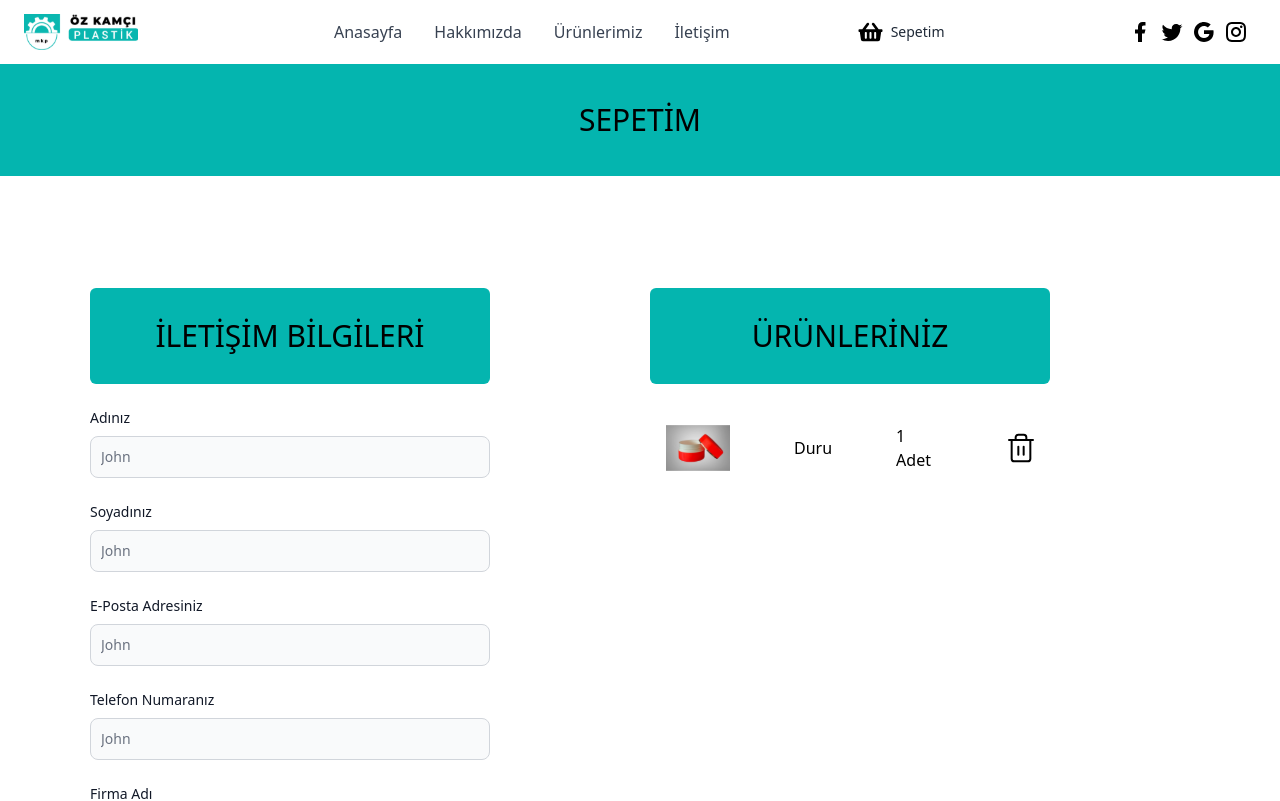
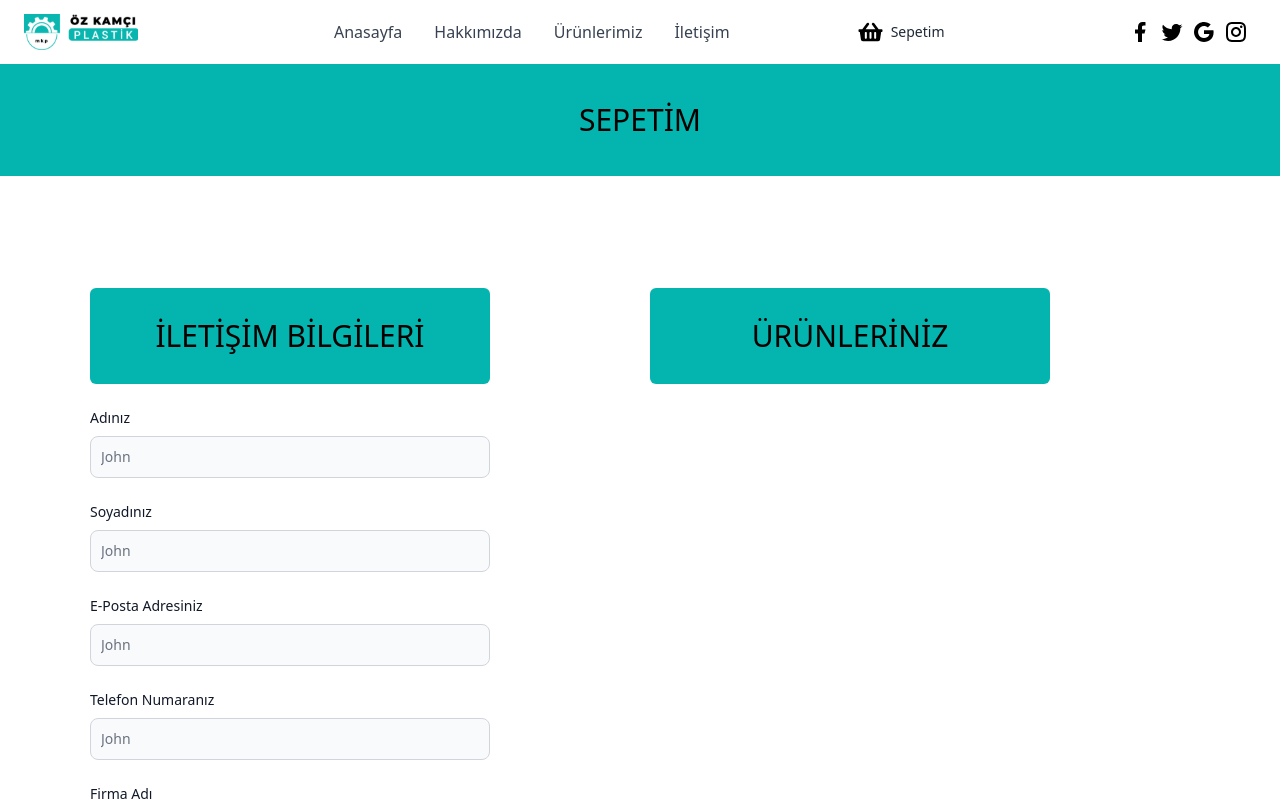
Before and after one commit to Cansualtun/Arthub, a Next.js app: page /sepetim in a window 1280 px wide. Shown: the top 801 px of the page. Built offline with nearby package versions, Linux system fonts and the light colour scheme.

Commit message:
product detail and cart logic

```diff
--- a/package.json
+++ b/package.json
@@ -16,7 +16,8 @@
     "pocketbase": "^0.21.3",
     "react": "^18",
     "react-dom": "^18",
-    "react-redux": "^9.1.2"
+    "react-redux": "^9.1.2",
+    "react-toastify": "^10.0.5"
   },
   "devDependencies": {
     "@types/node": "^20",
--- a/src/app/iletisim/page.tsx
+++ /dev/null
@@ -1,7 +0,0 @@
-export default function Iletisim () {
-    return (
-        <div>
-
-        </div>
-    )
-}
--- a/src/app/layout.tsx
+++ b/src/app/layout.tsx
@@ -3,6 +3,9 @@ import "./globals.css";
 import Header from "@/components/Layout/Header";
 import Footer from "@/components/Layout/Footer";
 import BaseProvider from "@/components/Provider/BaseProvider";
+import { CartProvider } from "@/context/CartContext";
+import { ToastContainer } from "react-toastify";
+import "react-toastify/dist/ReactToastify.css";
 
 export const metadata: Metadata = {
   title: "Art Hub",
@@ -11,16 +14,19 @@ export const metadata: Metadata = {
 
 export default function RootLayout({
   children,
-}: Readonly<{
+}: {
   children: React.ReactNode;
-}>) {
+}) {
   return (
     <html lang="en" className="h-full">
       <body className="flex flex-col min-h-screen">
         <BaseProvider>
-          <Header />
-          <main className="flex-grow">{children}</main>
-          <Footer />
+          <CartProvider>
+            <Header />
+            <main className="flex-grow">{children}</main>
+            <Footer />
+            <ToastContainer />
+          </CartProvider>
         </BaseProvider>
       </body>
     </html>
--- a/src/app/urunlerimiz/[id]/page.tsx
+++ b/src/app/urunlerimiz/[id]/page.tsx
@@ -1,7 +1,7 @@
-import React from 'react';
-import PocketBase from 'pocketbase';
-import { notFound } from 'next/navigation';
-import ImageGallery from '@/components/Products/ImageGallery';
+import React from "react";
+import PocketBase from "pocketbase";
+import { notFound } from "next/navigation";
+import ImageGallery from "@/components/Products/ImageGallery";
 
 type ProductProps = {
   params: {
@@ -11,11 +11,11 @@ type ProductProps = {
 
 const SingleProduct = async ({ params }: ProductProps) => {
   const { id } = params;
-  const pb = new PocketBase('https://api.pixem.org');
+  const pb = new PocketBase("https://api.pixem.org");
 
   let product;
   try {
-    product = await pb.collection('ozkamci_urun').getOne(id);
+    product = await pb.collection("ozkamci_urun").getOne(id);
   } catch (error) {
     console.error(error);
     notFound();
@@ -32,12 +32,30 @@ const SingleProduct = async ({ params }: ProductProps) => {
   return (
     <div>
       <div className="bg-primary-main h-28 flex items-center">
-        <h1 className="text-white text-2xl ml-20 font-bold">
-          {product.name}
-        </h1>
+        <h1 className="text-3xl ml-40 font-bold text-black">{product.name}</h1>
       </div>
       <div className="flex flex-col gap-10 ml-40 mt-10">
-        <ImageGallery image={mainImage} images={otherImages} />
+        <div className="flex flex-row gap-16">
+          <ImageGallery image={mainImage} images={otherImages} />
+          <div>
+            <p className="text-3xl font-bold text-black">{product.name}</p>
+          </div>
+        </div>
+        <div className="flex flex-row">
+          <div className="w-[510px]">
+            <p className="text-3xl font-bold text-black">Detaylı Özellikler</p>
+            <ul>
+              {product.details.map((item: any) => (
+                <li className="border-b border-gray-300 py-2" key={item.key}>
+                  {item.key}: {item.value}
+                </li>
+              ))}
+            </ul>
+          </div>
+          <div className="ml-96">
+            <img src="/assets/images/cubics.svg" />
+          </div>
+        </div>
       </div>
     </div>
   );
--- a/src/app/urunlerimiz/page.tsx
+++ b/src/app/urunlerimiz/page.tsx
@@ -1,19 +1,32 @@
-"use client";
+'use client';
+import React, { useState, useEffect } from 'react';
+import { toast } from 'react-toastify';
+import Banner from '@/components/Shared/Banner';
+import Line from '@/components/Shared/Line';
+import Card from '@/components/Shared/Card';
+import PocketBase from 'pocketbase';
+import { useCart } from '@/context/CartContext';
 
-import React from "react";
-import Banner from "@/components/Shared/Banner";
-import Line from "@/components/Shared/Line";
-import Card from "@/components/Shared/Card";
-import PocketBase from 'pocketbase';
+export default function Ürünlerimiz() {
+  const [products, setProducts] = useState<any[]>([]);
+  const { addToCart } = useCart();
 
-export default async function Ürünlerimiz() {
-  const pb = new PocketBase('https://api.pixem.org');
+  useEffect(() => {
+    const fetchData = async () => {
+      const pb = new PocketBase('https://api.pixem.org');
+      const records = await pb.collection('ozkamci_urun').getFullList({
+        sort: '-created',
+      });
+      setProducts(records);
+      console.log(records, 'test');
+    };
+    fetchData();
+  }, []);
 
-  const records = await pb.collection('ozkamci_urun').getFullList({
-    sort: '-created',
-  });
-
-  console.log(records, "test");
+  const handleAddToCart = (product: any) => {
+    addToCart(product);
+    toast.success('Ürün sepete eklendi!');
+  };
 
   return (
     <div className="flex gap-24 flex-col">
@@ -21,7 +34,7 @@ export default async function Ürünlerimiz() {
       <Line title="Ürünlerimiz" />
       <div className="max-w-[1100px] mx-auto space-y-20">
         <div className="grid grid-cols-1 md:grid-cols-3 gap-8">
-          {records.map((product) => (
+          {products.map((product) => (
             <Card
               key={product.id}
               id={product.id}
@@ -29,16 +42,11 @@ export default async function Ürünlerimiz() {
               image={product.image}
               title={product.name}
               details={product.details}
-              onAddToCartClick={() => handleAddToCart(product.id)}
+              onAddToCartClick={() => handleAddToCart(product)}
             />
           ))}
         </div>
       </div>
     </div>
   );
-
-  function handleAddToCart(productId:any) {
-    // Add to cart logic here
-    console.log(`Add product with ID ${productId} to cart`);
-  }
 }
--- a/src/components/Cart/CartList/index.tsx
+++ b/src/components/Cart/CartList/index.tsx
@@ -1,19 +1,37 @@
-export default function CartList() {
+'use client';
+import React from 'react';
+import { useCart } from '@/context/CartContext';
+
+const CartList: React.FC = () => {
+  const { cartItems, removeFromCart } = useCart();
+
   return (
-    <div className="flex flex-col gap-6  w-[400px]">
+    <div className="flex flex-col gap-6 w-[400px]">
       <div className="h-24 bg-primary-main rounded-md">
         <p className="text-3xl flex items-center justify-center h-full">
           ÜRÜNLERİNİZ
         </p>
       </div>
       <div className="flex flex-col gap-4">
-        <div className="flex flex-row gap-16 items-center m-4">
-          <img src="/assets/images/alfa.svg" className="w-16 h-12" />
-          <p>Duru</p>
-          <p>1 Adet</p>
-          <img src="/assets/icons/delete.svg" alt="delete" />
-        </div>
+        {cartItems.map((item) => (
+          <div className="flex flex-row gap-16 items-center m-4" key={item.id}>
+            <img
+              src={`https://api.pixem.org/api/files/${item.collectionId}/${item.id}/${item.image}`}
+              className="w-16 h-12"
+              alt={item.name}
+            />
+            <p>{item.name}</p>
+            <p>1 Adet</p>
+            <img
+              src="/assets/icons/delete.svg"
+              alt="delete"
+              onClick={() => removeFromCart(item.id)}
+            />
+          </div>
+        ))}
       </div>
     </div>
   );
-}
+};
+
+export default CartList;
--- a/src/components/Products/ImageGallery/index.tsx
+++ b/src/components/Products/ImageGallery/index.tsx
@@ -26,14 +26,14 @@ const ImageGallery: React.FC<ImageGalleryProps> = ({ image, images }) => {
           alt="main"
         />
       </div>
-      <div className="flex flex-row gap-4 mt-4">
+      <div className="flex flex-row gap-4 mt-2">
         {images?.map((image, index) => (
           <Image
             key={index}
             src={image}
-            className="w-20 h-20 rounded-md cursor-pointer"
-            height={100}
-            width={100}
+            className="w-28 h-20 rounded-md cursor-pointer"
+            height={150}
+            width={150}
             alt={`thumbnail-${index}`}
             onClick={() => handleImageClick(image)}
           />
--- a/src/components/Shared/Card/index.tsx
+++ b/src/components/Shared/Card/index.tsx
@@ -1,10 +1,9 @@
-import React from "react";
-import Link from "next/link";
+import React from 'react';
+import Link from 'next/link';
 
 interface DetailsProps {
   key: string;
-  priority: number;
-  value: number;
+  value: string;
 }
 
 interface CardProps {
@@ -13,7 +12,7 @@ interface CardProps {
   image: string;
   title: string;
   details: DetailsProps[];
-  onAddToCartClick?: () => void;
+  onAddToCartClick: () => void;
 }
 
 const Card: React.FC<CardProps> = ({
@@ -26,15 +25,11 @@ const Card: React.FC<CardProps> = ({
 }) => {
   return (
     <div className="flex flex-col gap-6 items-center">
-      <img
-        src={`https://api.pixem.org/api/files/${collectionId}/${id}/${image}`}
-        alt={title}
-        className="w-full h-auto"
-      />
+      <img src={`https://api.pixem.org/api/files/${collectionId}/${id}/${image}`} alt={title} className="w-full h-auto" />
       <p className="font-bold">{title}</p>
       <img src="/assets/icons/line.svg" alt="line" />
-      {details?.map((item) => (
-        <p key={item.key}>
+      {details?.map((item, index) => (
+        <p key={index}>
           {item.key} : {item.value}
         </p>
       ))}
@@ -42,9 +37,6 @@ const Card: React.FC<CardProps> = ({
         <Link href={`/urunlerimiz/${id}`}>
           <button
             type="button"
-            onClick={() => {
-              `/product/${id}`;
-            }}
             className="mt-8 focus:outline-none text-white bg-primary-main focus:ring-4 focus:ring-green-300 font-medium rounded-lg text-sm px-5 py-2.5 me-2 mb-2 dark:bg-green-600 dark:hover:bg-green-700 dark:focus:ring-green-800"
           >
             Ürün Detayı
--- /dev/null
+++ b/src/context/CartContext.tsx
@@ -0,0 +1,44 @@
+'use client';
+import React, { createContext, useState, useContext, ReactNode } from 'react';
+
+interface Product {
+  id: string;
+  collectionId: string;
+  image: string;
+  name: string;
+  details: any[];
+}
+
+interface CartContextType {
+  cartItems: Product[];
+  addToCart: (product: Product) => void;
+  removeFromCart: (productId: string) => void;
+}
+
+const CartContext = createContext<CartContextType | undefined>(undefined);
+
+export const useCart = (): CartContextType => {
+  const context = useContext(CartContext);
+  if (!context) {
+    throw new Error('useCart must be used within a CartProvider');
+  }
+  return context;
+};
+
+export const CartProvider = ({ children }: { children: ReactNode }) => {
+  const [cartItems, setCartItems] = useState<Product[]>([]);
+
+  const addToCart = (product: Product) => {
+    setCartItems((prevItems) => [...prevItems, product]);
+  };
+
+  const removeFromCart = (productId: string) => {
+    setCartItems((prevItems) => prevItems.filter((item) => item.id !== productId));
+  };
+
+  return (
+    <CartContext.Provider value={{ cartItems, addToCart, removeFromCart }}>
+      {children}
+    </CartContext.Provider>
+  );
+};
```
Also changed, not shown: public/assets/images/cubics.svg (added), 1 other file (tests, documents, lock files or other folders).
